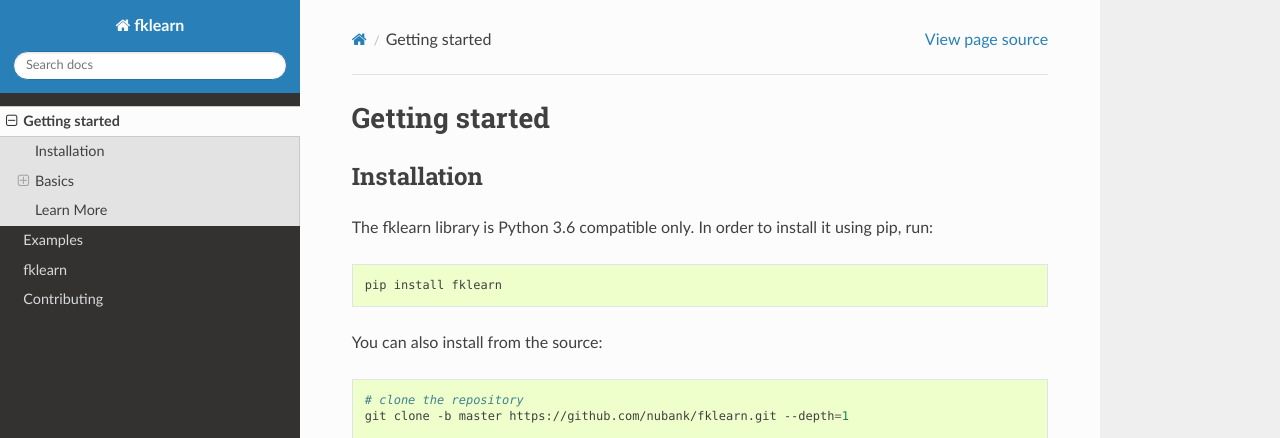
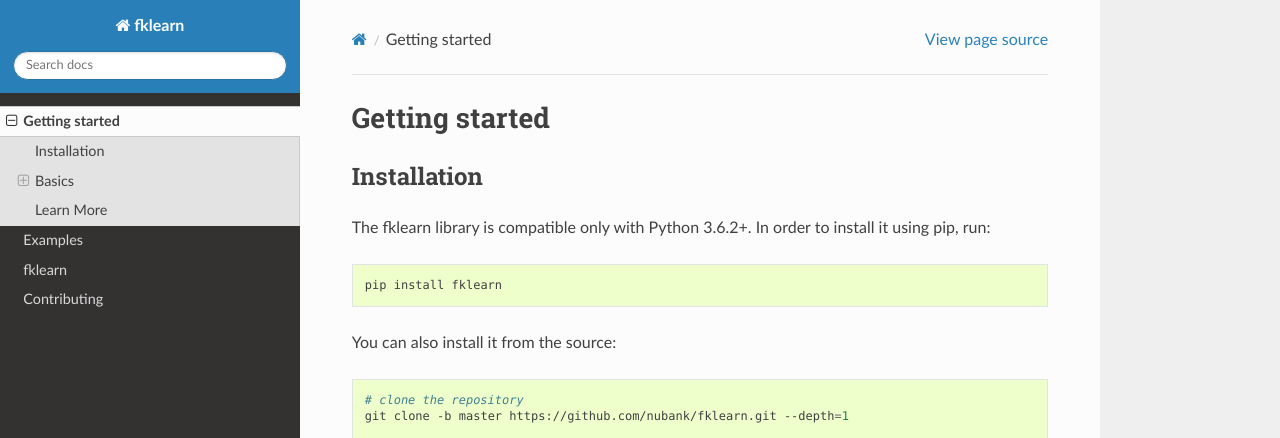
Before and after one commit to nubank/fklearn, a Sphinx documentation site: the page built from docs/source/getting_started.rst, in a window 1280 px wide and 900 px high. Shown: the top 438 px of the window. Built offline with Sphinx 7.4.7 and the Read the Docs theme 2.0.0, drawn with Linux system fonts in a browser that asks for light colours.

Commit message:
minor fixes

```diff
--- a/docs/source/getting_started.rst
+++ b/docs/source/getting_started.rst
@@ -5,13 +5,14 @@
 Installation
 ------------
 
-The fklearn library is Python 3.6 compatible only. In order to install it using pip, run:
+The fklearn library is compatible only with Python 3.6.2+.
+In order to install it using pip, run:
 
 .. code-block:: bash
 
     pip install fklearn
 
-You can also install from the source:
+You can also install it from the source:
 
 .. code-block:: bash
 
```
